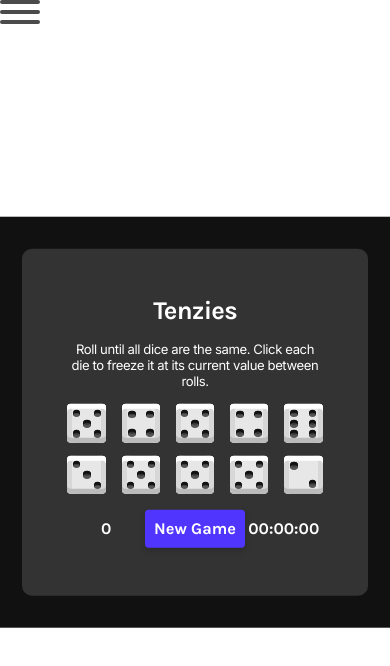
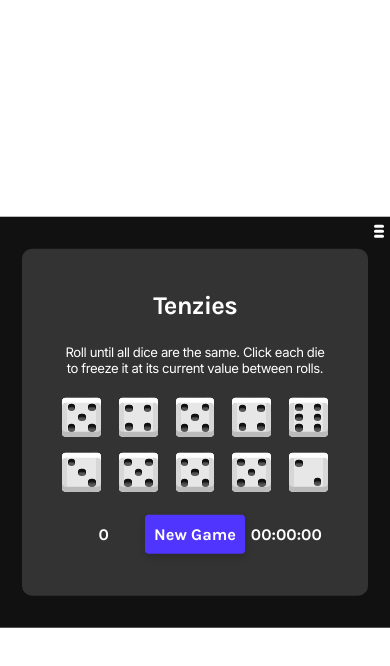
Before and after one commit to pianistoff/tenzies, a React (Create React App) app: page / in a window 390 px wide. Shown: the top 666 px of the page. Built offline with nearby package versions, Linux system fonts and the light colour scheme.

Commit message:
Position the hamburger

```diff
--- a/src/App.jsx
+++ b/src/App.jsx
@@ -28,8 +28,8 @@ export default function App() {
 
   return (
     <main className="main">
-      <HamburgerMenu />
       <div className="outer-box">
+        <HamburgerMenu />
         {tableOpen && <Table />}
         <div className="inner-box">
           <h1 className="title">Tenzies</h1>
--- a/src/styles/hamburgers-config.scss
+++ b/src/styles/hamburgers-config.scss
@@ -1,6 +1,6 @@
 $hamburger-padding-x: 0;
 $hamburger-padding-y: 0;
-$hamburger-layer-width: 40px;
-$hamburger-layer-height: 4px;
-$hamburger-layer-spacing: 6px;
-$hamburger-layer-color: #000;
+$hamburger-layer-width: 10px;
+$hamburger-layer-height: 3px;
+$hamburger-layer-spacing: 2px;
+$hamburger-layer-color: #fff;
--- a/src/styles/index.scss
+++ b/src/styles/index.scss
@@ -9,16 +9,20 @@
 
 .outer-box {
   background: #111;
-  display: flex;
-  justify-content: center;
-  align-items: center;
+  display: grid;
   position: absolute;
   left: 50%;
   top: 50%;
   transform: translate(-50%, -50%);
 }
 
+.hamburger {
+  grid-column: 3;
+}
+
 .inner-box {
+  grid-column: 2;
+  grid-row: 2;
   background: #333;
   border-radius: 10px;
   display: flex;
@@ -164,6 +168,8 @@
   .outer-box {
     height: 100vh;
     width: 94.9868vh;
+    grid-template-columns: 1fr auto 1fr;
+    grid-template-rows: 1fr auto 1fr;
   }
   .inner-box {
     width: 84.43271768vh;
@@ -187,6 +193,8 @@
   .outer-box {
     width: 100vw;
     height: 105.2778vw;
+    grid-template-columns: 1fr auto 1fr;
+    grid-template-rows: 1fr auto 1fr;
   }
   .inner-box {
     width: 88.88888889vw;
```
